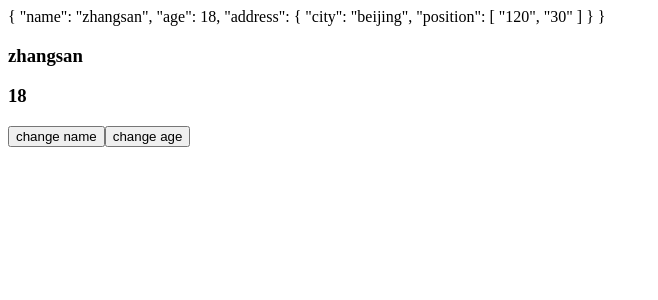
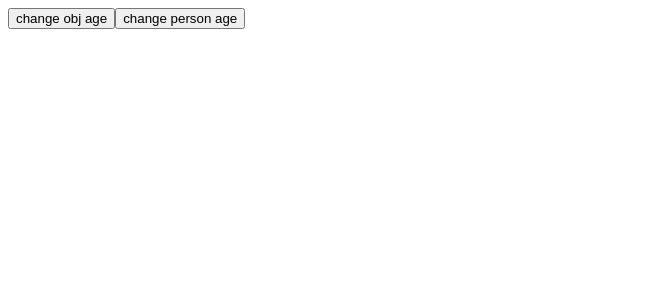
Before and after one commit to kyungsooseyo/daily-v3, a Vue app: page / in a window 1280 px wide. Shown: the top 300 px of the page, without its empty margins (0-658 px from the left). Built offline with nearby package versions, Linux system fonts and the light colour scheme.

Commit message:
✨ feat(vue): watch(section)

```diff
--- a/src/main.js
+++ b/src/main.js
@@ -2,6 +2,7 @@ import { createApp } from 'vue'
 // import './style.css'
 // import App from './App.vue'
 // import App from './customRef.vue'
-import App from './utilsFn.vue'
+// import App from './utilsFn.vue'
+import App from './watch.vue'
 const app = createApp(App)
 app.mount('#app')
--- /dev/null
+++ b/src/watch.vue
@@ -0,0 +1,34 @@
+<template>
+  <div>
+    <button @click="obj.age++">change obj age</button>
+    <button @click="person.age++">change person age</button>
+  </div>
+</template>
+<script setup>
+import { ref, reactive, watch } from 'vue';
+const num = ref(10)
+const obj = ref({
+  age: 18
+})
+
+const person = reactive({
+  name: 'zhangsan',
+  age: 18,
+  address: {
+    city: 'beijing',
+    position: ['120', '30']
+  }
+})
+// watch(() => obj.value.age, (newVal, oldVal) => {
+//   console.log(newVal, oldVal)
+// })
+// 无法监听person 只能监听person里面的属性
+// watch(()=>person.age,(newVal,oldVal)=>{
+//   console.log(newVal,oldVal)
+// })
+watch([num, () => person.age], (newVal, oldVal) => {
+  console.log(newVal, oldVal)
+})
+</script>
+
+<style lang="scss" scoped></style>
```
